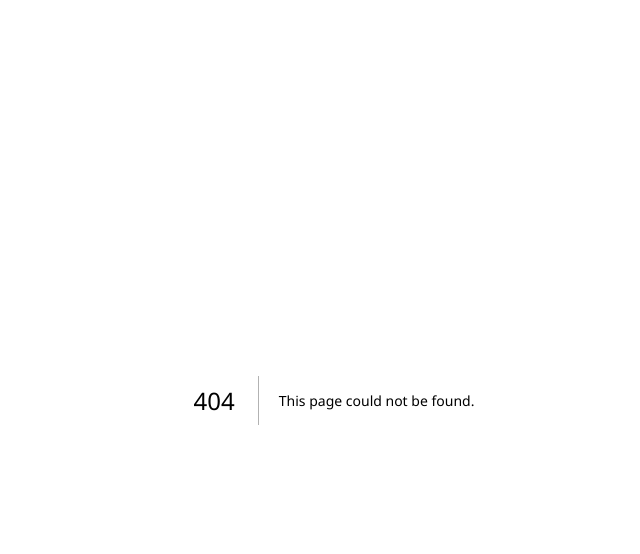
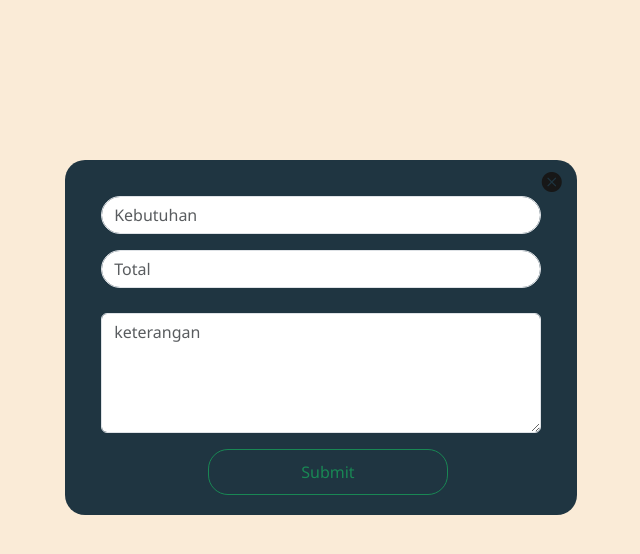
Before and after one commit to cahya8623/Aplikasi-visualisasi-Anggaran-Desa, a Next.js app: page /Coba in a window 1280 px wide. Before the commit this address had no page. Shown: the top 554 px of the page, without its empty margins (306-946 px from the left). Built offline with nearby package versions, Linux system fonts and the light colour scheme.

Commit message:
membuat modal box

```diff
--- /dev/null
+++ b/src/pages/Coba.tsx
@@ -0,0 +1,42 @@
+export default function Coba() {
+  return (
+    <div>
+      <div className="ModalBox">
+        <form>
+          <div className="p-2 ">
+            <div className=" m-2">
+              <input
+                type="text"
+                className="rounded-5 mb-3 form-control"
+                id="exampleInputEmail1"
+                aria-describedby="emailHelp"
+                placeholder="Kebutuhan"
+              />
+              <input
+                type="text"
+                className="rounded-5 form-control"
+                id="exampleInputPassword1"
+                placeholder="Total"
+              />
+            </div>
+            <div className=" m-2 form-group">
+              <textarea
+                typeof="text"
+                className=" modal-keterangan form-control"
+                id="exampleInputPassword1"
+                placeholder="keterangan"
+              />
+            </div>
+          </div>
+          <button type="submit" className="btn btn-outline-success">
+            Submit
+          </button>
+        </form>
+        <i
+          className="fs-5 bi bi-x-circle-fill"
+          style={{ position: "absolute", top: "2%", right: "3%" }}
+        ></i>
+      </div>
+    </div>
+  );
+}
```
Also changed, not shown: src/component/Button.tsx (added, +32 -0 lines), src/component/Form.tsx (added).
